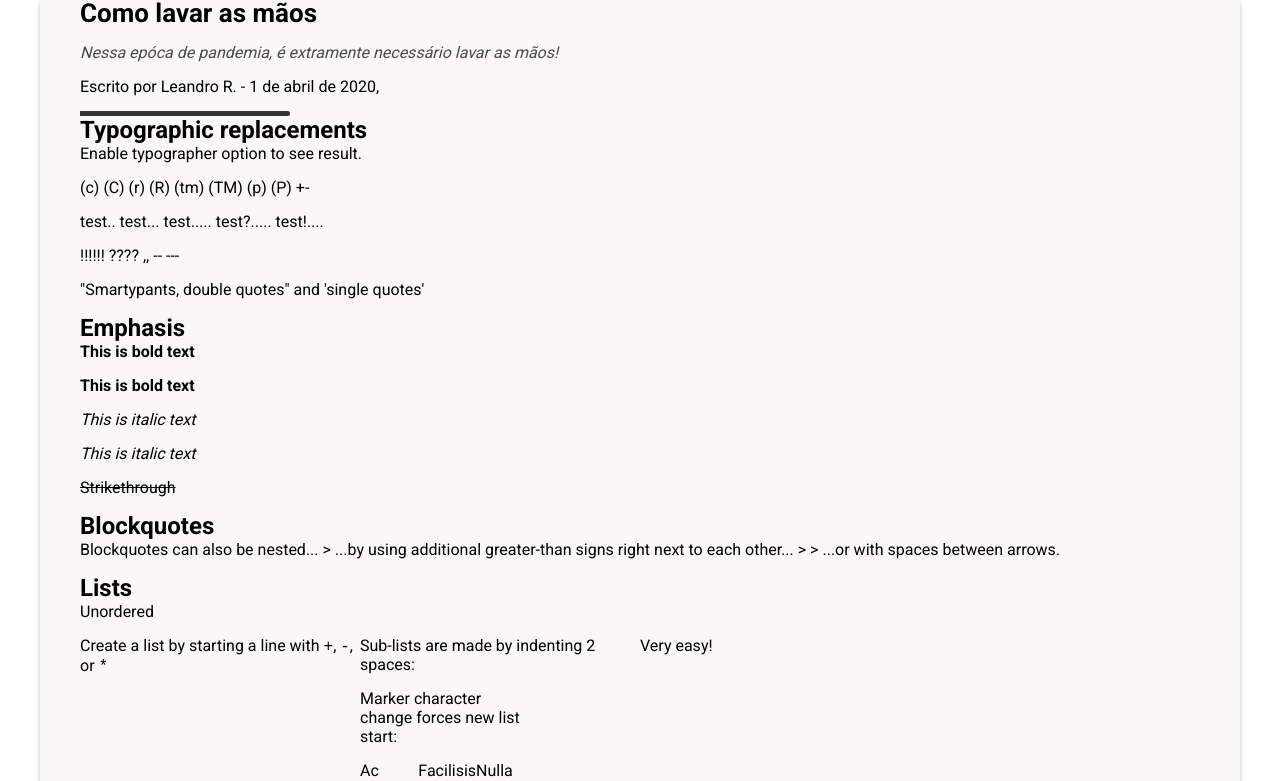
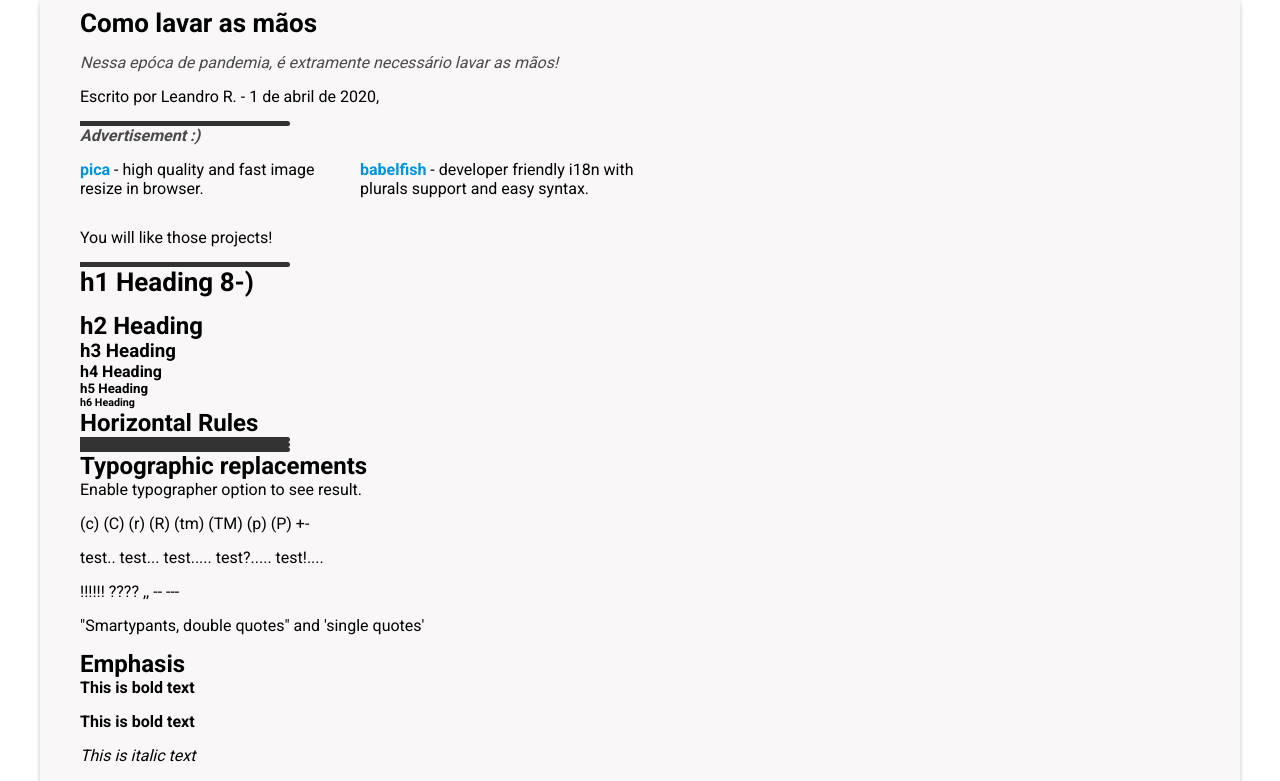
Before and after one commit to Dev-Nine/Saudepp, a React (Create React App) app in the folder frontend/: page /notices/1 in a window 1280 px wide. Shown: the part 420-1201 px from the top of the page. Built offline with nearby package versions, Linux system fonts and the light colour scheme; no server answers.

Commit message:
Style modification

```diff
--- a/frontend/src/screens/NoticeDisplay/index.js
+++ b/frontend/src/screens/NoticeDisplay/index.js
@@ -1,5 +1,5 @@
 import React, { useEffect, useState } from 'react'
-import Markdown from 'markdown-to-jsx'
+import ReactMarkdown from 'react-markdown'
 
 import data from './test.md'
 
@@ -32,9 +32,11 @@ export default function NoticeDisplay() {
                         <p>Nessa epóca de pandemia, é extramente necessário lavar as mãos!</p>
                         <p>Escrito por Leandro R. - 1 de abril de 2020,</p>
                         <MarkdownContainer>
-                            <Markdown>
-                                {content}
-                            </Markdown>
+                            <ReactMarkdown
+                                source={ content }
+                                escapeHtml={ false }
+
+                            />
                         </MarkdownContainer>
                     </div>
                 </ ContainerNoticia>
--- a/frontend/src/screens/NoticeDisplay/styles.js
+++ b/frontend/src/screens/NoticeDisplay/styles.js
@@ -2,7 +2,7 @@ import styled from 'styled-components'
 
 export const ContainerNoticia = styled.div`
     background-color: #F9F7F7;
-    padding: 5px 40px;
+    padding: 15px 40px;
     border-radius: 10px;
     box-shadow: 0px 4px 4px rgba(0, 0, 0, 0.25);
 
@@ -63,6 +63,10 @@ export const MarkdownContainer = styled.div`
         list-style-position: inside;
     }
 
+    * li ul {
+        display: contents;
+    }
+
     li {
         background-color: inherit;
         display: list-item;
@@ -70,6 +74,7 @@ export const MarkdownContainer = styled.div`
 
     a {
         text-decoration: inherit;
+        color: #0094DE;
     }
 
     img {
@@ -77,6 +82,7 @@ export const MarkdownContainer = styled.div`
         margin-left: auto;
         margin-right: auto;
         text-align: center;
-        width: 50%;
+        max-width: 70%;
+        max-height: 30%
     }
 `
```
